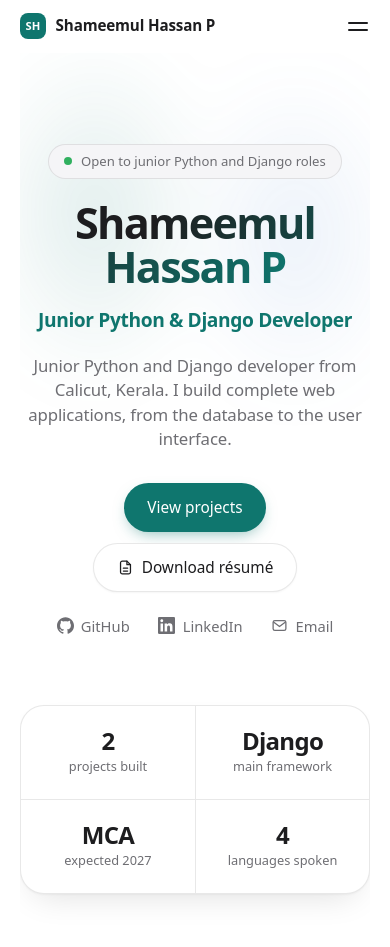
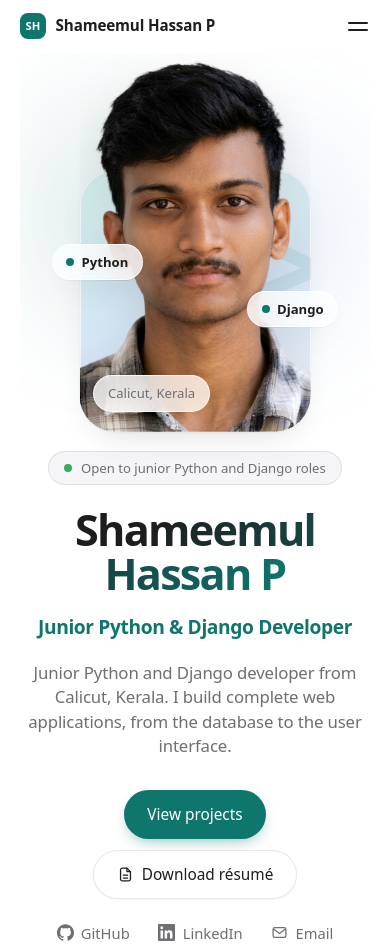
Before and after one commit to Shameem123123/shameem123123.github.io, a plain HTML site: page index.html in a window 390 px wide. Shown: the top 947 px of the page. Drawn offline with Linux system fonts and the light colour scheme.

Commit message:
Add files via upload

```diff
--- a/index.html
+++ b/index.html
@@ -43,6 +43,7 @@
       "@id": "https://shameem123123.github.io/#person",
       "name": "Shameemul Hassan P",
       "alternateName": ["Shameemul Hassan", "Shameemul Hassan P Django Developer"],
+      "image": "https://shameem123123.github.io/portrait.png",
       "url": "https://shameem123123.github.io/",
       "jobTitle": "Junior Python/Django Developer",
       "description": "Shameemul Hassan P is a junior Python and Django developer from Calicut, Kerala, India, completing an MCA at the University of Calicut. He built SquadTurf, a turf booking and player matching web app, and NET Mock Test, a practice app for the NET exam.",
@@ -67,7 +68,7 @@
       "name": "Shameemul Hassan P – Portfolio",
       "mainEntity": {"@id": "https://shameem123123.github.io/#person"},
       "dateCreated": "2026-11-12T18:00:00+05:30",
-      "dateModified": "2026-11-14T13:30:00+05:30"
+      "dateModified": "2026-11-15T19:00:00+05:30"
     },
     {
       "@type": "FAQPage",
@@ -114,6 +115,8 @@
 <!-- HERO -->
 <section class="hero">
   <div class="wash" aria-hidden="true"></div>
+  <div class="hero-grid">
+    <div class="hero-copy">
       <p class="status reveal"><span class="dot" aria-hidden="true"></span>Open to junior Python and Django roles</p>
       <h1 class="display reveal"><span class="grad">Shameemul Hassan P</span></h1>
       <p class="role reveal">Junior Python &amp; Django Developer</p>
@@ -127,6 +130,15 @@
     <a href="https://www.linkedin.com/in/shameemul-hassan-p" rel="me noopener" target="_blank"><svg class="ico" viewBox="0 0 24 24" aria-hidden="true"><path d="M20.447 20.452h-3.554v-5.569c0-1.328-.027-3.037-1.852-3.037-1.853 0-2.136 1.445-2.136 2.939v5.667H9.351V9h3.414v1.561h.046c.477-.9 1.637-1.85 3.37-1.85 3.601 0 4.267 2.37 4.267 5.455v6.286zM5.337 7.433c-1.144 0-2.063-.926-2.063-2.065 0-1.138.92-2.063 2.063-2.063 1.14 0 2.064.925 2.064 2.063 0 1.139-.925 2.065-2.064 2.065zm1.782 13.019H3.555V9h3.564v11.452zM22.225 0H1.771C.792 0 0 .774 0 1.729v20.542C0 23.227.792 24 1.771 24h20.451C23.2 24 24 23.227 24 22.271V1.729C24 .774 23.2 0 22.222 0h.003z"/></svg>LinkedIn</a>
     <a href="mailto:shameemulhassan87@gmail.com"><svg class="ico" viewBox="0 0 24 24" aria-hidden="true" fill="none" stroke="currentColor" stroke-width="1.8" stroke-linecap="round" stroke-linejoin="round"><rect x="3" y="5" width="18" height="14" rx="2.5"/><path d="m4 7.5 8 6 8-6"/></svg>Email</a>
   </p>
+    </div>
+    <figure class="stage reveal">
+      <div class="stage-card" aria-hidden="true"><span class="stage-code">&lt;/&gt;</span></div>
+      <img class="portrait" src="portrait.png" width="688" height="1180" alt="Shameemul Hassan P, junior Python and Django developer from Calicut, Kerala" fetchpriority="high">
+      <span class="chip c1"><i></i>Python</span>
+      <span class="chip c2"><i></i>Django</span>
+      <span class="chip c3">Calicut, Kerala</span>
+    </figure>
+  </div>
   <ul class="stats reveal" aria-label="Highlights">
     <li><strong>2</strong><span>projects built</span></li>
     <li><strong>Django</strong><span>main framework</span></li>
--- a/style.css
+++ b/style.css
@@ -262,3 +262,30 @@ a:focus-visible,summary:focus-visible,.btn:focus-visible,.burger:focus-visible{o
 @media (prefers-contrast:more){
   :root{--line:rgba(0,0,0,.45);--muted:#3a3a3c}
 }
+
+/* ---------- Hero portrait ---------- */
+.hero{text-align:left;padding:7.5rem 0 4.5rem}
+.hero-grid{display:grid;grid-template-columns:1.15fr .85fr;align-items:end;gap:2rem}
+.hero-copy{padding-bottom:2.5rem}
+.hero .sub{margin-left:0;margin-right:0}
+.hero .cta,.hero .social{justify-content:flex-start}
+.stage{position:relative;margin:0;width:min(400px,100%);justify-self:center;aspect-ratio:688/1000}
+.stage-card{position:absolute;left:0;right:0;bottom:0;top:22%;border-radius:36px;overflow:hidden;
+  background:radial-gradient(90% 70% at 50% 8%,rgba(255,255,255,.9),transparent 60%),linear-gradient(160deg,#c9ece6 0%,#d7e6f7 55%,#eef0f4 100%);
+  box-shadow:var(--shadow),inset 0 0 0 1px rgba(255,255,255,.7)}
+.stage-code{position:absolute;right:-.05em;top:.15em;font-size:9rem;font-weight:800;letter-spacing:-.08em;color:rgba(15,118,110,.09);line-height:1}
+.portrait{position:absolute;left:0;bottom:0;width:100%;height:auto;clip-path:inset(0 round 0 0 36px 36px);filter:drop-shadow(0 18px 24px rgba(0,0,0,.12))}
+.chip{position:absolute;display:inline-flex;align-items:center;gap:.45rem;padding:.45rem .85rem;border-radius:99px;font-size:.82rem;font-weight:600;
+  background:var(--glass);-webkit-backdrop-filter:saturate(180%) blur(16px);backdrop-filter:saturate(180%) blur(16px);border:1px solid rgba(255,255,255,.8);box-shadow:var(--shadow);color:var(--ink)}
+.chip i{width:8px;height:8px;border-radius:50%;background:var(--accent)}
+.chip.c1{left:-8%;top:44%}.chip.c2{right:-7%;top:58%}.chip.c3{left:6%;bottom:6%;font-weight:500;color:var(--muted)}
+.hero .stats{margin-top:3rem;max-width:none}
+@media (max-width:820px){
+  .hero{padding-top:6rem}
+  .hero-grid{grid-template-columns:1fr;gap:1.2rem}
+  .stage{order:-1;width:min(240px,66%)}
+  .hero-copy{text-align:center;padding-bottom:0}
+  .hero .cta,.hero .social{justify-content:center}
+  .hero .sub{margin-left:auto;margin-right:auto}
+  .chip.c1{left:-12%}.chip.c2{right:-12%}
+}
```
Also changed, not shown: portrait.png (added). Lines whose indentation alone changed are shown as unchanged.
